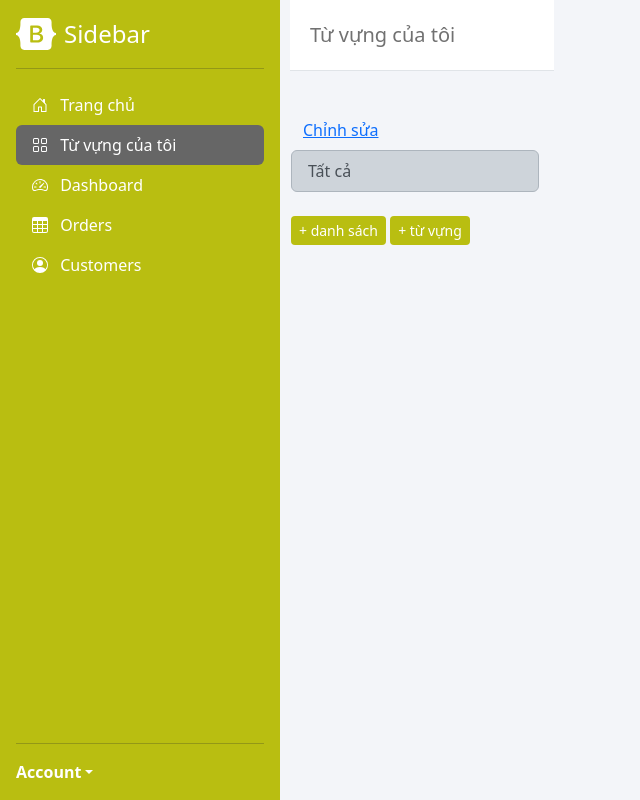
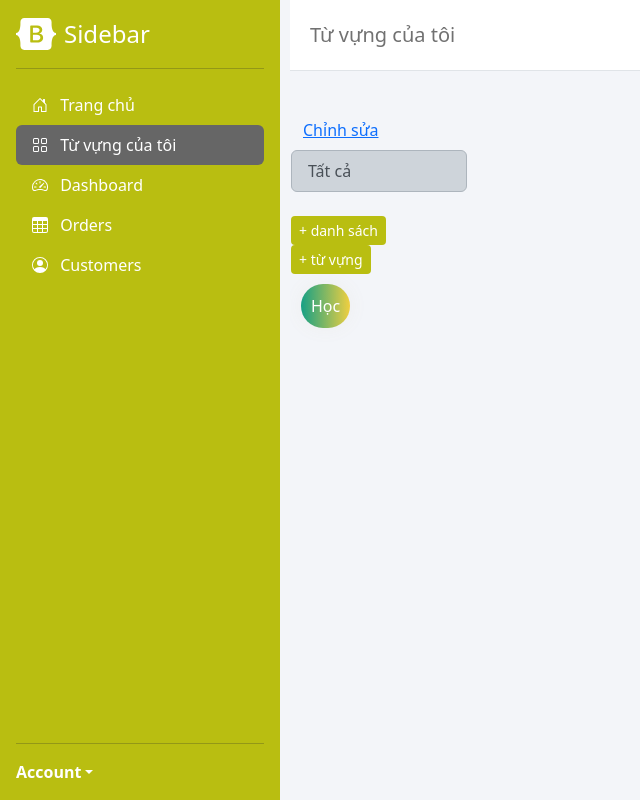
Before and after one commit to hellofromtheothersky/sm-words, a Django app: page / in a window 1280 px wide. Shown: the whole page, without its empty margins (0-640 px from the left). Run offline with Django 4.2, Linux system fonts and the light colour scheme; the visitor is signed in with stand-in values (Sample User, id 1); data that the repository does not hold is empty.

Commit message:
add bãckup data; add vertical-top to word area; add Hoc button

```diff
--- /dev/null
+++ b/backup_data/lists.csv
@@ -0,0 +1,3 @@
+list_id,listname,user_id
+36,danh sách,1
+37,danh sách mới,1
--- a/word_lists/models.py
+++ b/word_lists/models.py
@@ -41,5 +41,7 @@
     word_start_pos = models.IntegerField() #token, word, not charater
     word_end_pos = models.IntegerField()
     list = models.ForeignKey(Lists, on_delete=models.CASCADE)
+    appear_times=models.IntegerField(null=True)
+    fail_times=models.IntegerField(null=True)
     class Meta:
         db_table = "sentences"
--- a/word_lists/static/css/sidebar.css
+++ b/word_lists/static/css/sidebar.css
@@ -66,3 +66,25 @@
 .btn-primary:hover, .btn-primary:active, .btn-primary:visited{
   background-color: #969b0f !important;
 }
+
+.btn-grad {
+  background-image: linear-gradient(to right, #16A085 0%, #F4D03F  51%, #16A085  100%);
+  margin: 10px;
+  padding: 10px 10px;
+  text-align: center;
+  transition: 0.5s;
+  background-size: 200% auto;
+  color: rgb(255, 255, 255);
+  font-weight: 500;
+  box-shadow: 0 0 20px #eee;
+  border-radius: 25px;
+  display: block;
+  border: 0px;
+  border-color: ;
+}
+
+.btn-grad:hover {
+  background-position: right center; /* change the direction of the change here */
+  color: #fff;
+  text-decoration: none;
+}
--- a/word_lists/templates/show_list_word.html
+++ b/word_lists/templates/show_list_word.html
@@ -79,12 +79,13 @@
                 <br>
                 <button type="button" class="add_list btn btn-primary btn-sm" data-bs-toggle="modal" data-bs-target="#addOrEditlistmodel">+ danh sách</button>
                 <button type="button" class="btn btn-primary btn-sm" id="add_word" data-bs-toggle="modal" data-bs-target="#add_edit_word_model">+ từ vựng</button>
+                <button type="button" class="btn-grad:hover btn-grad" id="add_word" data-bs-toggle="modal" data-bs-target="#add_edit_word_model">Học</button>
             </td>
     </div>
         <td>
             <div style="width: 10px;"></div>
         </td>
-        <td>
+        <td style="min-width: 800px; vertical-align: top;">
             <ol id="sentence_group" class="list-group list-group-numbered">
                  {% for sent in sents %}
                     <div id="sentence_show" class="sentence_show" data-lists_id="{{ sent.list_id }}" data-sent_id="{{ sent.sentence_id }}" data-wstart="{{ sent.word_start_pos }}" data-wend="{{ sent.word_end_pos }}">
```
Also changed, not shown: backup_data/collect_data.py (added, +39 -0 lines), backup_data/sentences.csv (added, +7 -0 lines), word_lists/migrations/0002_sentences_appear_times_sentences_fail_times.py (added).
